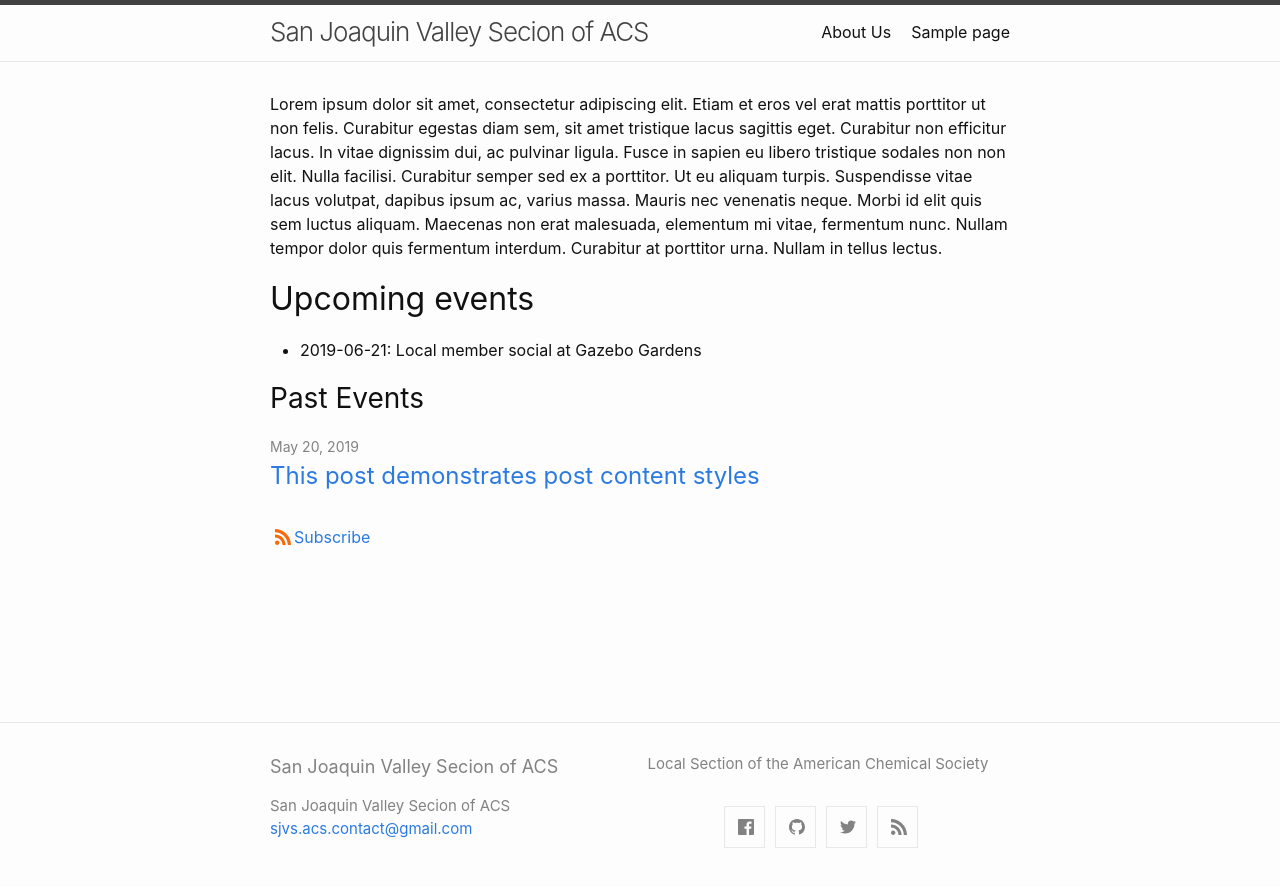
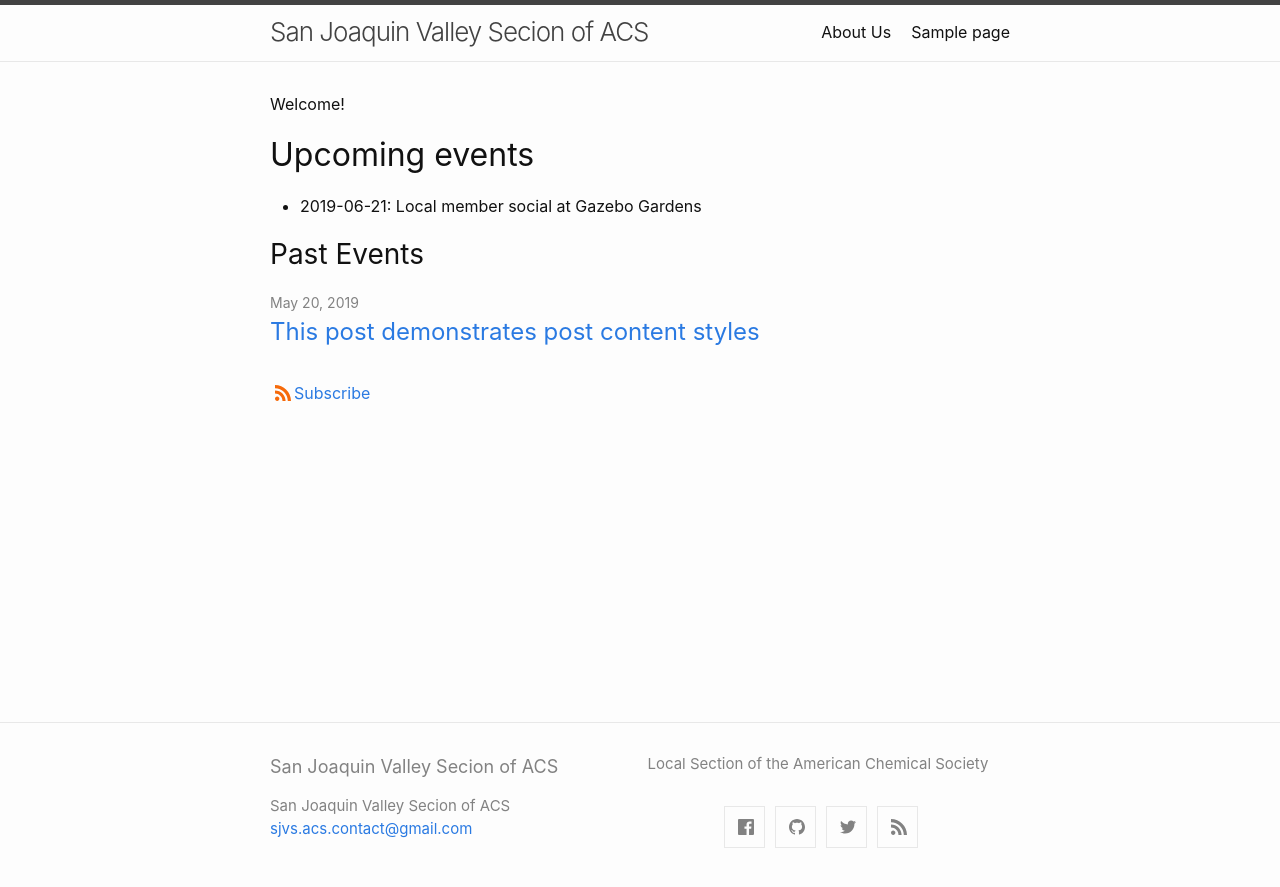
Before and after one commit to sjvacs/sjvacs.github.io, a Jekyll site: the page built from index.md, in a window 1280 px wide. Shown: the top 887 px of the page. Built offline with Jekyll 4.4.1, drawn with Linux system fonts in a browser that asks for light colours.

Commit message:
Update index.md

```diff
--- a/index.md
+++ b/index.md
@@ -7,7 +7,7 @@
 #
 layout: home
 ---
-Lorem ipsum dolor sit amet, consectetur adipiscing elit. Etiam et eros vel erat mattis porttitor ut non felis. Curabitur egestas diam sem, sit amet tristique lacus sagittis eget. Curabitur non efficitur lacus. In vitae dignissim dui, ac pulvinar ligula. Fusce in sapien eu libero tristique sodales non non elit. Nulla facilisi. Curabitur semper sed ex a porttitor. Ut eu aliquam turpis. Suspendisse vitae lacus volutpat, dapibus ipsum ac, varius massa. Mauris nec venenatis neque. Morbi id elit quis sem luctus aliquam. Maecenas non erat malesuada, elementum mi vitae, fermentum nunc. Nullam tempor dolor quis fermentum interdum. Curabitur at porttitor urna. Nullam in tellus lectus.
+Welcome!
 
 # Upcoming events
 
```
